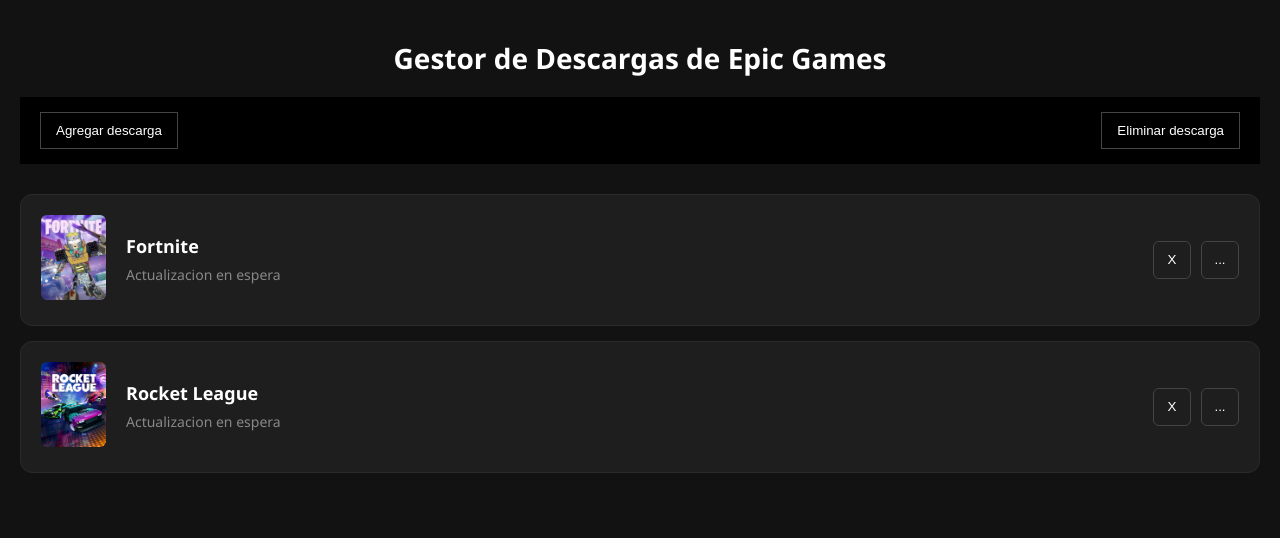
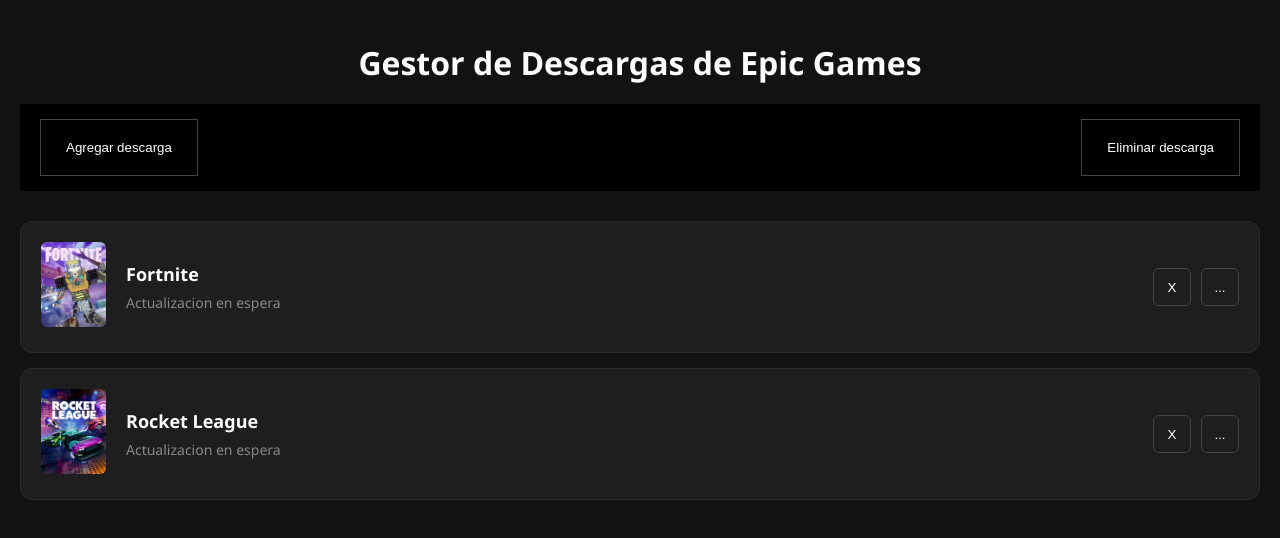
Before and after one commit to cgaell/DFS-ACT1, a plain HTML site: page act2.html in a window 1280 px wide. Drawn offline with Linux system fonts and the light colour scheme.

Commit message:
Update act2.css

```diff
--- a/act2.css
+++ b/act2.css
@@ -8,7 +8,7 @@ body {
 
 .Titulo {
     text-align: center;
-    font-size: 28px;
+    font-size: 22px;
     margin-bottom: 20px;
     color: #ffffff;
     font-weight: bold;
@@ -21,6 +21,7 @@ body {
     border-radius: 1px;
     margin-bottom: 30px;
     display: flex;
+    flex-direction: column;
     justify-content: space-between;
     align-items: center;
 }
@@ -39,6 +40,7 @@ body {
     border-radius: 12px;
     padding: 20px;
     display: flex;
+    flex-direction: column;
     justify-content: space-between;
     align-items: center;
     border: 1px solid #2a2a2a;
@@ -47,12 +49,13 @@ body {
 
 .card-body {
     display: flex;
+    flex-direction: column;
     align-items: center;
     gap: 20px;
 }
 
 .poster {
-    width: 65px;
+    width: 80px;
     height: 85px;
     border-radius: 6px;
     object-fit: cover;
@@ -92,3 +95,43 @@ body {
 .control-btn:hover {
     background-color: #333;
 }
+
+@media (min-width: 600px) {
+    body { padding: 20px; }
+    .Titulo { font-size: 26px; }
+
+    .navbar {
+        flex-direction: row;
+        justify-content: space-between;
+    }
+
+    .nav-btn { width: auto;
+        padding: 20px 25px;
+    }
+}
+
+@media (min-width: 992px) {
+    .Titulo { font-size: 32px; }
+
+    .game-card {
+        flex-direction: row;
+        justify-content: space-between;
+        text-align: left;
+        padding: 20px;
+    }
+
+    .card-body {
+        flex-direction: row;
+        gap: 20px;
+    }
+
+    .poster {
+        width: 65px;
+        height: 85px;
+    }
+
+    .card-controls {
+        width: auto;
+        justify-content: flex-end;
+    }
+}
```
